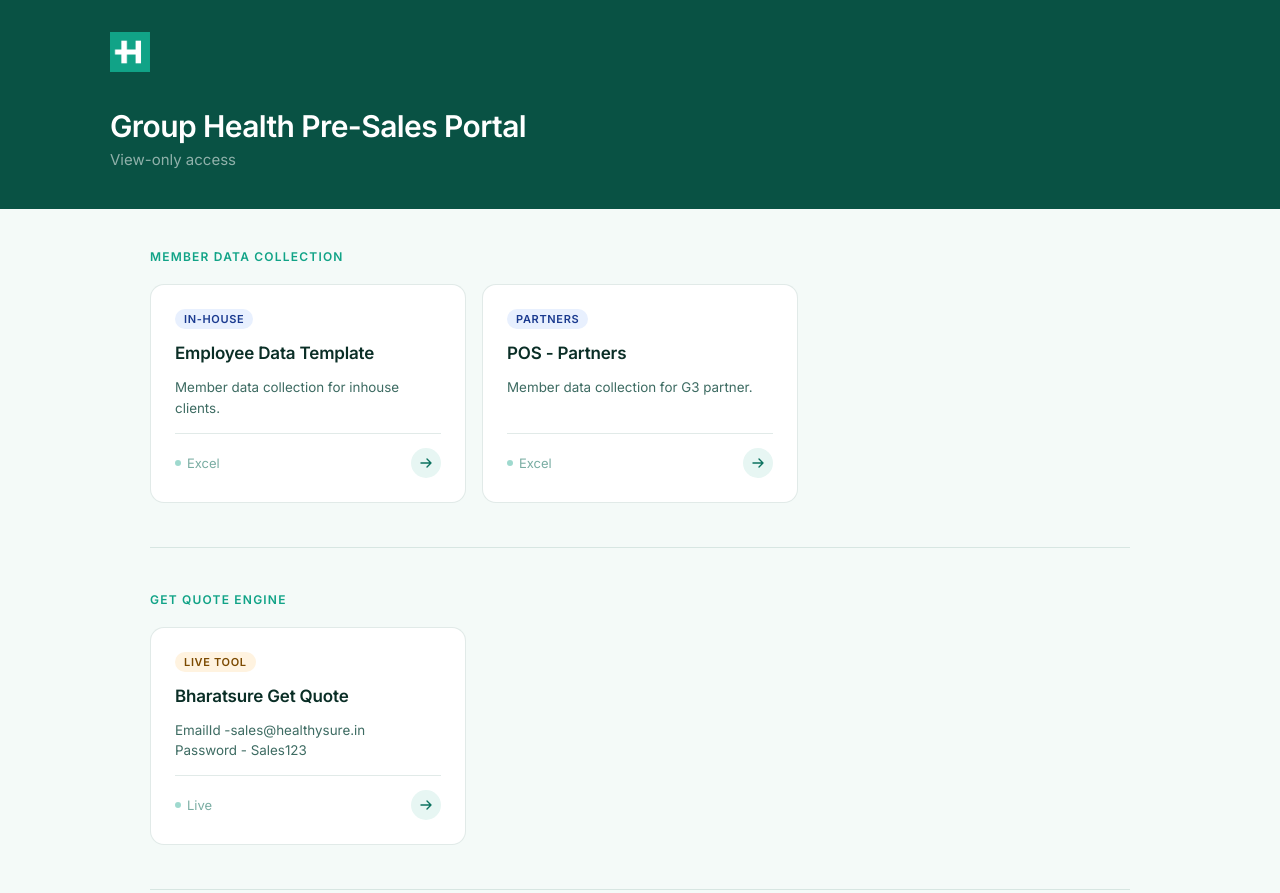
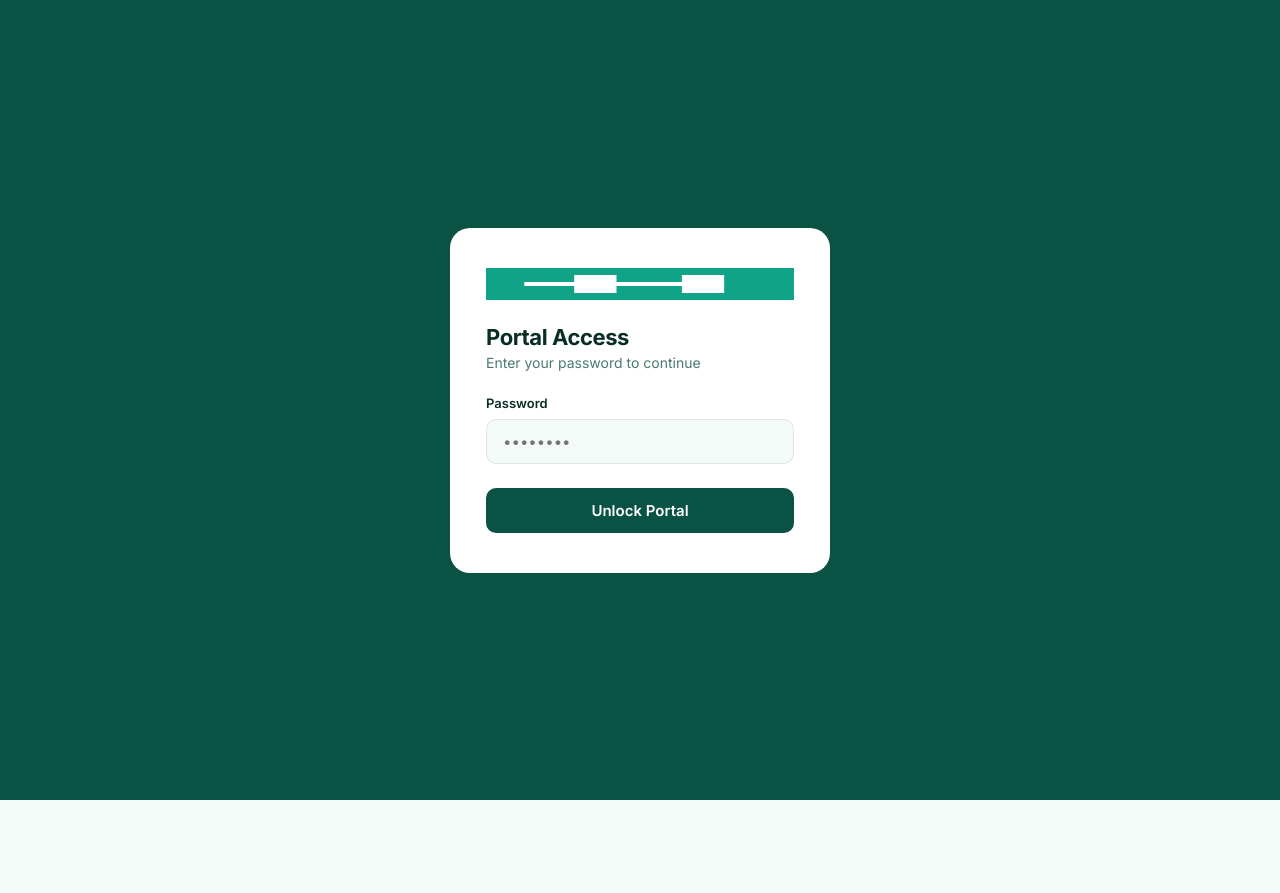
Before and after one commit to mahajan022/Landing_Page_Raters, a plain HTML site: page index.html in a window 1280 px wide. Shown: the top 893 px of the page. After the commit the page ends 800 px from the top, so only its background shows below. Drawn offline with Linux system fonts and the light colour scheme.

Commit message:
fix witenv

```diff
--- a/index.html
+++ b/index.html
@@ -4,7 +4,7 @@
 <meta charset="UTF-8">
 <meta name="viewport" content="width=device-width, initial-scale=1.0">
 <title>Healthysure — Insurance Raters</title>
-<link href="https://fonts.googleapis.com/css2?family=Inter:wght@300;400;500;600&display=swap" rel="stylesheet">
+<link href="https://fonts.googleapis.com/css2?family=Inter:wght@300;400;500;600;700&display=swap" rel="stylesheet">
 <style>
 *, *::before, *::after { box-sizing: border-box; margin: 0; padding: 0; }
 
@@ -15,97 +15,184 @@
   --green-light: #e7f6f3;
   --green-pale:  #f4faf8;
   --text-dark:   #0a2e26;
-  --text-mid:    #3d6b62;
-  --text-muted:  #7aada3;
-  --border:      rgba(9,82,68,0.12);
+  --text-mid:    #4a7a70;
+  --text-muted:  #8ab8b0;
+  --border:      rgba(9,82,68,0.10);
   --white:       #ffffff;
 }
+
+/* ── Password Gate ── */
+#gate {
+  position: fixed; inset: 0;
+  background: var(--green-dark);
+  display: flex; align-items: center; justify-content: center;
+  z-index: 9999;
+  padding: 1.5rem;
+}
+.gate-box {
+  background: #fff;
+  border-radius: 20px;
+  padding: 2.5rem 2.25rem;
+  width: 100%;
+  max-width: 380px;
+  display: flex;
+  flex-direction: column;
+  gap: 1.5rem;
+}
+.gate-logo {
+  height: 32px;
+}
+.gate-heading {
+  font-size: 1.375rem;
+  font-weight: 700;
+  color: var(--text-dark);
+  letter-spacing: -0.02em;
+}
+.gate-sub {
+  font-size: 0.875rem;
+  color: var(--text-mid);
+  margin-top: 0.25rem;
+}
+.gate-field {
+  display: flex;
+  flex-direction: column;
+  gap: 0.5rem;
+}
+.gate-field label {
+  font-size: 0.8125rem;
+  font-weight: 600;
+  color: var(--text-dark);
+}
+.gate-field input {
+  border: 1.5px solid var(--border);
+  border-radius: 10px;
+  padding: 0.75rem 1rem;
+  font-size: 0.9375rem;
+  font-family: 'Inter', sans-serif;
+  color: var(--text-dark);
+  outline: none;
+  transition: border-color 0.15s;
+  background: var(--green-pale);
+}
+.gate-field input:focus {
+  border-color: var(--green-main);
+  background: #fff;
+}
+.gate-btn {
+  background: var(--green-dark);
+  color: #fff;
+  border: none;
+  border-radius: 10px;
+  padding: 0.8125rem 1rem;
+  font-size: 0.9375rem;
+  font-weight: 600;
+  font-family: 'Inter', sans-serif;
+  cursor: pointer;
+  transition: background 0.15s;
+}
+.gate-btn:hover { background: var(--green-mid); }
+.gate-error {
+  font-size: 0.8125rem;
+  color: #c0392b;
+  background: #fdf0ee;
+  border: 1px solid #f5c6c2;
+  border-radius: 8px;
+  padding: 0.5rem 0.75rem;
+  display: none;
+}
+.gate-error.show { display: block; }
+
+/* ── Main App (hidden until auth) ── */
+#app { display: none; }
 
 body {
   font-family: 'Inter', sans-serif;
   background: var(--green-pale);
   color: var(--text-dark);
   min-height: 100vh;
+  -webkit-font-smoothing: antialiased;
+  -moz-osx-font-smoothing: grayscale;
 }
 
+/* ── Header ── */
 .header {
   background: var(--green-dark);
   padding: 2rem 2.5rem 2.5rem;
 }
-.header-inner {
-  max-width: 1060px;
-  margin: 0 auto;
-}
-.logo-row { margin-bottom: 2rem; }
-.logo { height: 40px; }
+.header-inner { max-width: 1060px; margin: 0 auto; }
+.logo-row { margin-bottom: 1.75rem; }
+.logo { height: 36px; }
 .header-title {
-  font-size: 1.875rem;
-  font-weight: 600;
+  font-size: 1.75rem;
+  font-weight: 700;
   color: #fff;
-  letter-spacing: -0.02em;
-  margin-bottom: 0.375rem;
+  letter-spacing: -0.025em;
+  margin-bottom: 0.25rem;
+  line-height: 1.2;
 }
 .header-sub {
-  font-size: 0.9375rem;
-  color: rgba(255,255,255,0.55);
+  font-size: 0.9rem;
+  color: rgba(255,255,255,0.45);
   font-weight: 400;
 }
 
+/* ── Main layout ── */
 .main {
   max-width: 1060px;
   margin: 0 auto;
-  padding: 2.5rem 2.5rem 4rem;
+  padding: 2.5rem 2.5rem 5rem;
 }
 
-/* Section spacing */
-.section { margin-bottom: 2.75rem; }
+.section { margin-bottom: 2.5rem; }
 
 .section-label {
-  font-size: 0.75rem;
-  font-weight: 600;
-  letter-spacing: 0.1em;
+  font-size: 0.6875rem;
+  font-weight: 700;
+  letter-spacing: 0.12em;
   text-transform: uppercase;
   color: var(--green-main);
-  margin-bottom: 1.25rem;
+  margin-bottom: 1rem;
 }
 
 .grid {
   display: grid;
   grid-template-columns: repeat(auto-fill, minmax(280px, 1fr));
-  gap: 1rem;
+  gap: 0.875rem;
 }
 
-/* ── Generic card ── */
+/* ── Card ── */
 .card {
   background: var(--white);
   border: 1px solid var(--border);
   border-radius: 14px;
-  padding: 1.5rem;
+  padding: 1.375rem;
   display: flex;
   flex-direction: column;
-  gap: 0.875rem;
+  gap: 0.75rem;
   text-decoration: none;
   color: inherit;
-  transition: box-shadow 0.18s, border-color 0.18s, transform 0.18s;
+  transition: box-shadow 0.18s, border-color 0.18s, transform 0.16s;
 }
 .card:hover {
-  box-shadow: 0 8px 28px rgba(9,82,68,0.10);
-  border-color: var(--green-main);
+  box-shadow: 0 6px 24px rgba(9,82,68,0.09);
+  border-color: rgba(17,163,135,0.4);
   transform: translateY(-2px);
   cursor: pointer;
 }
 
 .card-head { display: flex; align-items: center; }
 
+/* Badge */
 .type-badge {
-  font-size: 0.6875rem;
-  font-weight: 600;
-  letter-spacing: 0.06em;
+  font-size: 0.65rem;
+  font-weight: 700;
+  letter-spacing: 0.07em;
   text-transform: uppercase;
   padding: 3px 9px;
   border-radius: 100px;
+  white-space: nowrap;
 }
-.ghi   { background: #e0f4ef; color: #0a5244; }
+.ghi   { background: #e0f4ef; color: #085040; }
 .gpa   { background: #e8f5e1; color: #1e5c14; }
 .data  { background: #e8f0fe; color: #1a3a8f; }
 .quote { background: #fff3e0; color: #7c4a00; }
@@ -114,17 +201,19 @@ body {
 .kpf   { background: #e3f2fd; color: #0d3b6e; }
 
 .card-title {
-  font-size: 1.0625rem;
+  font-size: 1rem;
   font-weight: 600;
   color: var(--text-dark);
-  letter-spacing: -0.01em;
+  letter-spacing: -0.015em;
+  line-height: 1.35;
 }
 .card-desc {
-  font-size: 0.8375rem;
+  font-size: 0.8125rem;
   color: var(--text-mid);
-  line-height: 1.55;
+  line-height: 1.6;
 }
 
+/* Stats */
 .stats-row {
   display: grid;
   grid-template-columns: 1fr 1fr;
@@ -140,34 +229,37 @@ body {
   gap: 2px;
 }
 .stat-label {
-  font-size: 0.625rem;
-  font-weight: 600;
-  letter-spacing: 0.08em;
+  font-size: 0.6rem;
+  font-weight: 700;
+  letter-spacing: 0.1em;
   text-transform: uppercase;
   color: var(--text-muted);
 }
 .stat-value {
-  font-size: 0.9rem;
+  font-size: 0.875rem;
   font-weight: 600;
   color: var(--text-dark);
+  line-height: 1;
 }
 
+/* Notice */
 .notice {
   font-size: 0.775rem;
-  background: rgba(17,163,135,0.08);
-  border: 1px solid rgba(17,163,135,0.2);
+  background: rgba(17,163,135,0.07);
+  border: 1px solid rgba(17,163,135,0.18);
   border-radius: 8px;
   padding: 0.5rem 0.75rem;
   color: var(--text-mid);
-  line-height: 1.5;
+  line-height: 1.55;
 }
 .notice strong { font-weight: 600; color: var(--green-dark); }
 
+/* Footer row inside card */
 .card-footer {
   display: flex;
   align-items: center;
   justify-content: space-between;
-  padding-top: 0.875rem;
+  padding-top: 0.75rem;
   border-top: 1px solid var(--border);
   margin-top: auto;
 }
@@ -175,91 +267,113 @@ body {
   display: flex;
   align-items: center;
   gap: 6px;
-  font-size: 0.8125rem;
+  font-size: 0.8rem;
+  font-weight: 500;
   color: var(--text-muted);
 }
-.dot { width: 6px; height: 6px; border-radius: 50%; }
-.dot.live { background: var(--green-main); animation: blink 2s ease infinite; }
+.dot { width: 6px; height: 6px; border-radius: 50%; flex-shrink: 0; }
+.dot.live { background: var(--green-main); animation: blink 2.2s ease infinite; }
 
 @keyframes blink {
-  0%,100% { opacity:1; } 50% { opacity:0.4; }
+  0%,100% { opacity:1; } 50% { opacity:0.35; }
 }
 
 .arrow-btn {
-  width: 30px; height: 30px;
+  width: 28px; height: 28px;
   background: var(--green-light);
   border-radius: 50%;
   display: flex; align-items: center; justify-content: center;
   color: var(--green-mid);
-  transition: background 0.18s, color 0.18s;
+  transition: background 0.16s, color 0.16s;
   flex-shrink: 0;
 }
 .card:hover .arrow-btn { background: var(--green-main); color: #fff; }
-.arrow-btn svg { width: 14px; height: 14px; }
+.arrow-btn svg { width: 13px; height: 13px; }
 
-/* Divider between sections */
+/* Divider */
 .divider {
   border: none;
   border-top: 1px solid var(--border);
-  margin-bottom: 2.75rem;
+  margin-bottom: 2.5rem;
 }
 
 footer {
   text-align: center;
-  padding: 1.75rem;
-  font-size: 0.8rem;
+  padding: 1.5rem;
+  font-size: 0.78rem;
   color: var(--text-muted);
   border-top: 1px solid var(--border);
 }
 
 @media (max-width: 600px) {
-  .main { padding: 1.5rem 1.25rem 3rem; }
+  .main { padding: 1.5rem 1.125rem 3.5rem; }
   .header { padding: 1.5rem 1.25rem 2rem; }
+  .header-title { font-size: 1.4rem; }
 }
 </style>
 </head>
 <body>
 
+<!-- ══════════════════════════════
+     PASSWORD GATE
+     To change password: update the value inside checkPassword()
+     ══════════════════════════════ -->
+<div id="gate">
+  <div class="gate-box">
+    <img src="logo (2).webp" class="gate-logo" alt="Healthysure">
+    <div>
+      <div class="gate-heading">Portal Access</div>
+      <div class="gate-sub">Enter your password to continue</div>
+    </div>
+    <div class="gate-field">
+      <label for="pw-input">Password</label>
+      <input type="password" id="pw-input" placeholder="••••••••" autocomplete="current-password">
+    </div>
+    <div class="gate-error" id="gate-error">Incorrect password. Please try again.</div>
+    <button class="gate-btn" onclick="checkPassword()">Unlock Portal</button>
+  </div>
+</div>
+
+<div id="app">
+
 <div class="header">
   <div class="header-inner">
     <div class="logo-row">
-      <img src="logo (2).webp" class="logo">
+      <img src="logo (2).webp" class="logo" alt="Healthysure">
     </div>
     <div class="header-title">Group Health Pre-Sales Portal</div>
-    <div class="header-sub">View-only access</div>
+    <div class="header-sub">Internal use only &nbsp;·&nbsp; View-only access</div>
   </div>
 </div>
 
 <div class="main">
 
-  <!-- ── 1. Member Data Collection ── -->
+  <!-- 1. Member Data Collection -->
   <div class="section">
     <div class="section-label">Member Data Collection</div>
     <div class="grid">
 
-      <!-- In-house -->
       <a class="card" href="/Org Name_Employee Data Template.xlsx">
         <div class="card-head">
           <span class="type-badge data">In-House</span>
         </div>
         <div class="card-title">Employee Data Template</div>
-        <div class="card-desc">Member data collection for inhouse clients.</div>
+        <div class="card-desc">Member data collection for in-house clients.</div>
         <div class="card-footer">
-          <span class="status"><span class="dot live"></span> Excel</span>
-          <div class="arrow-btn"><svg viewBox="0 0 14 14" fill="none"><path d="M2 7h10M8 3l4 4-4 4" stroke="currentColor" stroke-width="1.4" stroke-linecap="round" stroke-linejoin="round"/></svg></div>
+          <span class="status"><span class="dot live"></span>Excel</span>
+          <div class="arrow-btn"><svg viewBox="0 0 14 14" fill="none"><path d="M2 7h10M8 3l4 4-4 4" stroke="currentColor" stroke-width="1.5" stroke-linecap="round" stroke-linejoin="round"/></svg></div>
         </div>
       </a>
 
-      <!-- Partners -->
       <a class="card" href="/Org Name_Employee Data Template_Partners.xlsx">
         <div class="card-head">
           <span class="type-badge data">Partners</span>
         </div>
-        <div class="card-title">POS - Partners</div>
-        <div class="card-desc">Member data collection for G3 partner.</div>
+        <div class="card-title">POS — Partners</div>
+        <div class="card-desc">Member data collection for G3 partners.</div>
         <div class="card-footer">
-          <span class="status"><span class="dot live"></span> Excel</span>
-          <div class="arrow-btn"><svg viewBox="0 0 14 14" fill="none"><path d="M2 7h10M8 3l4 4-4 4" stroke="currentColor" stroke-width="1.4" stroke-linecap="round" stroke-linejoin="round"/></svg></div>
+          <span class="status"><span class="dot live"></span>Excel</span>
+          <div class="arrow-btn"><svg viewBox="0 0 14 14" fill="none"><path d="M2 7h10M8 3l4 4-4 4" stroke="currentColor" stroke-width="1.5" stroke-linecap="round" stroke-linejoin="round"/></svg></div>
         </div>
       </a>
 
@@ -268,7 +382,7 @@ footer {
 
   <hr class="divider">
 
-  <!-- ── 2. Get Quote Engine ── -->
+  <!-- 2. Get Quote Engine -->
   <div class="section">
     <div class="section-label">Get Quote Engine</div>
     <div class="grid">
@@ -278,10 +392,10 @@ footer {
           <span class="type-badge quote">Live Tool</span>
         </div>
         <div class="card-title">Bharatsure Get Quote</div>
-        <div class="card-desc"> EmailId -sales@healthysure.in <br> Password - Sales123</div>
+        <div class="card-desc">Email: sales@healthysure.in<br>Password: Sales123</div>
         <div class="card-footer">
-          <span class="status"><span class="dot live"></span> Live</span>
-          <div class="arrow-btn"><svg viewBox="0 0 14 14" fill="none"><path d="M2 7h10M8 3l4 4-4 4" stroke="currentColor" stroke-width="1.4" stroke-linecap="round" stroke-linejoin="round"/></svg></div>
+          <span class="status"><span class="dot live"></span>Live</span>
+          <div class="arrow-btn"><svg viewBox="0 0 14 14" fill="none"><path d="M2 7h10M8 3l4 4-4 4" stroke="currentColor" stroke-width="1.5" stroke-linecap="round" stroke-linejoin="round"/></svg></div>
         </div>
       </a>
 
@@ -290,25 +404,23 @@ footer {
 
   <hr class="divider">
 
-  <!-- ── 3. RFQ Templates ── -->
+  <!-- 3. RFQ Templates -->
   <div class="section">
     <div class="section-label">RFQ Templates</div>
     <div class="grid">
 
-      <!-- Fresh -->
       <a class="card" href="/HealthySure GHI RFQ - Template-Fresh.xlsx">
         <div class="card-head">
           <span class="type-badge rfq">Fresh</span>
         </div>
         <div class="card-title">GHI RFQ Template — Fresh</div>
-        <div class="card-desc">Use for new / first-time group health insurance requests.</div>
+        <div class="card-desc">Use for new or first-time group health insurance requests.</div>
         <div class="card-footer">
-          <span class="status"><span class="dot live"></span> Excel</span>
-          <div class="arrow-btn"><svg viewBox="0 0 14 14" fill="none"><path d="M2 7h10M8 3l4 4-4 4" stroke="currentColor" stroke-width="1.4" stroke-linecap="round" stroke-linejoin="round"/></svg></div>
+          <span class="status"><span class="dot live"></span>Excel</span>
+          <div class="arrow-btn"><svg viewBox="0 0 14 14" fill="none"><path d="M2 7h10M8 3l4 4-4 4" stroke="currentColor" stroke-width="1.5" stroke-linecap="round" stroke-linejoin="round"/></svg></div>
         </div>
       </a>
 
-      <!-- Renewal -->
       <a class="card" href="/HealthySure GHI RFQ Template - Renewal - Updated.xlsx">
         <div class="card-head">
           <span class="type-badge rfq">Renewal</span>
@@ -316,8 +428,8 @@ footer {
         <div class="card-title">GHI RFQ Template — Renewal</div>
         <div class="card-desc">Use for existing clients coming up for policy renewal.</div>
         <div class="card-footer">
-          <span class="status"><span class="dot live"></span> Excel</span>
-          <div class="arrow-btn"><svg viewBox="0 0 14 14" fill="none"><path d="M2 7h10M8 3l4 4-4 4" stroke="currentColor" stroke-width="1.4" stroke-linecap="round" stroke-linejoin="round"/></svg></div>
+          <span class="status"><span class="dot live"></span>Excel</span>
+          <div class="arrow-btn"><svg viewBox="0 0 14 14" fill="none"><path d="M2 7h10M8 3l4 4-4 4" stroke="currentColor" stroke-width="1.5" stroke-linecap="round" stroke-linejoin="round"/></svg></div>
         </div>
       </a>
 
@@ -326,12 +438,11 @@ footer {
 
   <hr class="divider">
 
-  <!-- ── 4. Raters ── -->
+  <!-- 4. Insurance Raters -->
   <div class="section">
     <div class="section-label">Insurance Raters</div>
     <div class="grid">
 
-      <!-- Tata AIG SME Health -->
       <a class="card" href="https://effervescent-axolotl-9d2a86.netlify.app/" target="_blank" rel="noopener">
         <div class="card-head">
           <span class="type-badge ghi">SME Health</span>
@@ -349,12 +460,11 @@ footer {
         </div>
         <div class="notice">For <strong>in-house clients only</strong> — approved by <strong>Aditya &amp; Anjali</strong>.</div>
         <div class="card-footer">
-          <span class="status"><span class="dot live"></span> Live</span>
-          <div class="arrow-btn"><svg viewBox="0 0 14 14" fill="none"><path d="M2 7h10M8 3l4 4-4 4" stroke="currentColor" stroke-width="1.4" stroke-linecap="round" stroke-linejoin="round"/></svg></div>
+          <span class="status"><span class="dot live"></span>Live</span>
+          <div class="arrow-btn"><svg viewBox="0 0 14 14" fill="none"><path d="M2 7h10M8 3l4 4-4 4" stroke="currentColor" stroke-width="1.5" stroke-linecap="round" stroke-linejoin="round"/></svg></div>
         </div>
       </a>
 
-      <!-- ICICI Lombard SME Health -->
       <a class="card" href="https://icici-lombard-calculator.netlify.app/" target="_blank" rel="noopener">
         <div class="card-head">
           <span class="type-badge ghi">SME Health</span>
@@ -372,12 +482,11 @@ footer {
         </div>
         <div class="notice">For <strong>in-house clients only</strong> — approved by <strong>Aditya &amp; Anjali</strong>.</div>
         <div class="card-footer">
-          <span class="status"><span class="dot live"></span> Live</span>
-          <div class="arrow-btn"><svg viewBox="0 0 14 14" fill="none"><path d="M2 7h10M8 3l4 4-4 4" stroke="currentColor" stroke-width="1.4" stroke-linecap="round" stroke-linejoin="round"/></svg></div>
+          <span class="status"><span class="dot live"></span>Live</span>
+          <div class="arrow-btn"><svg viewBox="0 0 14 14" fill="none"><path d="M2 7h10M8 3l4 4-4 4" stroke="currentColor" stroke-width="1.5" stroke-linecap="round" stroke-linejoin="round"/></svg></div>
         </div>
       </a>
 
-      <!-- Bajaj General SME Health -->
       <a class="card" href="Bajaj_Rater_Calculator-New.xlsx">
         <div class="card-head">
           <span class="type-badge ghi">SME Health</span>
@@ -395,12 +504,11 @@ footer {
         </div>
         <div class="notice">For <strong>G3 partners only</strong> — approved by <strong>Anjali &amp; Aditya</strong>.</div>
         <div class="card-footer">
-          <span class="status"><span class="dot live"></span> Excel</span>
-          <div class="arrow-btn"><svg viewBox="0 0 14 14" fill="none"><path d="M2 7h10M8 3l4 4-4 4" stroke="currentColor" stroke-width="1.4" stroke-linecap="round" stroke-linejoin="round"/></svg></div>
+          <span class="status"><span class="dot live"></span>Excel</span>
+          <div class="arrow-btn"><svg viewBox="0 0 14 14" fill="none"><path d="M2 7h10M8 3l4 4-4 4" stroke="currentColor" stroke-width="1.5" stroke-linecap="round" stroke-linejoin="round"/></svg></div>
         </div>
       </a>
 
-      <!-- Tata AIG SME GPA -->
       <a class="card" href="Tata_AIG_GPA_Rater.xlsx">
         <div class="card-head">
           <span class="type-badge gpa">SME GPA</span>
@@ -418,8 +526,8 @@ footer {
         </div>
         <div class="notice">For <strong>all in-house staff &amp; partners</strong> — approved by <strong>Aditya &amp; Anjali</strong>.</div>
         <div class="card-footer">
-          <span class="status"><span class="dot live"></span> Excel</span>
-          <div class="arrow-btn"><svg viewBox="0 0 14 14" fill="none"><path d="M2 7h10M8 3l4 4-4 4" stroke="currentColor" stroke-width="1.4" stroke-linecap="round" stroke-linejoin="round"/></svg></div>
+          <span class="status"><span class="dot live"></span>Excel</span>
+          <div class="arrow-btn"><svg viewBox="0 0 14 14" fill="none"><path d="M2 7h10M8 3l4 4-4 4" stroke="currentColor" stroke-width="1.5" stroke-linecap="round" stroke-linejoin="round"/></svg></div>
         </div>
       </a>
 
@@ -428,7 +536,7 @@ footer {
 
   <hr class="divider">
 
-  <!-- ── 5. GHI RFQ Send (Placement Tool) ── -->
+  <!-- 5. GHI RFQ Automation -->
   <div class="section">
     <div class="section-label">GHI RFQ Automation</div>
     <div class="grid">
@@ -438,10 +546,10 @@ footer {
           <span class="type-badge tool">Placement Tool</span>
         </div>
         <div class="card-title">RFQ Mail Sender</div>
-        <div class="card-desc">Automated GHI RFQ email Sender Tool. Opens the SharePoint folder with the placement tool files.</div>
+        <div class="card-desc">Automated GHI RFQ email sender. Opens the SharePoint folder with placement tool files.</div>
         <div class="card-footer">
-          <span class="status"><span class="dot live"></span> SharePoint</span>
-          <div class="arrow-btn"><svg viewBox="0 0 14 14" fill="none"><path d="M2 7h10M8 3l4 4-4 4" stroke="currentColor" stroke-width="1.4" stroke-linecap="round" stroke-linejoin="round"/></svg></div>
+          <span class="status"><span class="dot live"></span>SharePoint</span>
+          <div class="arrow-btn"><svg viewBox="0 0 14 14" fill="none"><path d="M2 7h10M8 3l4 4-4 4" stroke="currentColor" stroke-width="1.5" stroke-linecap="round" stroke-linejoin="round"/></svg></div>
         </div>
       </a>
 
@@ -450,7 +558,7 @@ footer {
 
   <hr class="divider">
 
-  <!-- ── 6. QCR – KPF 3.1 ── -->
+  <!-- 6. QCR — KPF -->
   <div class="section">
     <div class="section-label">QCR — Key Policy Features</div>
     <div class="grid">
@@ -460,10 +568,10 @@ footer {
           <span class="type-badge kpf">KPF v3.1</span>
         </div>
         <div class="card-title">Key Policy Features Auto v3.1</div>
-        <div class="card-desc">QCR — KPF - 3.1. Opens directly in SharePoint Excel.</div>
+        <div class="card-desc">QCR — KPF 3.1. Opens directly in SharePoint Excel.</div>
         <div class="card-footer">
-          <span class="status"><span class="dot live"></span> SharePoint</span>
-          <div class="arrow-btn"><svg viewBox="0 0 14 14" fill="none"><path d="M2 7h10M8 3l4 4-4 4" stroke="currentColor" stroke-width="1.4" stroke-linecap="round" stroke-linejoin="round"/></svg></div>
+          <span class="status"><span class="dot live"></span>SharePoint</span>
+          <div class="arrow-btn"><svg viewBox="0 0 14 14" fill="none"><path d="M2 7h10M8 3l4 4-4 4" stroke="currentColor" stroke-width="1.5" stroke-linecap="round" stroke-linejoin="round"/></svg></div>
         </div>
       </a>
 
@@ -474,5 +582,44 @@ footer {
 
 <footer>Healthysure &nbsp;·&nbsp; Internal use only &nbsp;·&nbsp; © 2026</footer>
 
+</div><!-- /app -->
+
+<script>
+  // ════════════════════════════════════════
+  //  PASSWORD CONFIG
+  //  To change: update PORTAL_PASSWORD below, redeploy.
+  // ════════════════════════════════════════
+  const PORTAL_PASSWORD = "Healthysure@2026";
+
+  const gate  = document.getElementById('gate');
+  const app   = document.getElementById('app');
+  const input = document.getElementById('pw-input');
+  const error = document.getElementById('gate-error');
+
+  // Check if already authenticated this session
+  if (sessionStorage.getItem('hs_auth') === '1') {
+    gate.style.display = 'none';
+    app.style.display  = 'block';
+  }
+
+  function checkPassword() {
+    if (input.value === PORTAL_PASSWORD) {
+      sessionStorage.setItem('hs_auth', '1');
+      gate.style.display = 'none';
+      app.style.display  = 'block';
+      error.classList.remove('show');
+    } else {
+      error.classList.add('show');
+      input.value = '';
+      input.focus();
+    }
+  }
+
+  // Allow Enter key to submit
+  input.addEventListener('keydown', function(e) {
+    if (e.key === 'Enter') checkPassword();
+  });
+</script>
+
 </body>
 </html>
```
